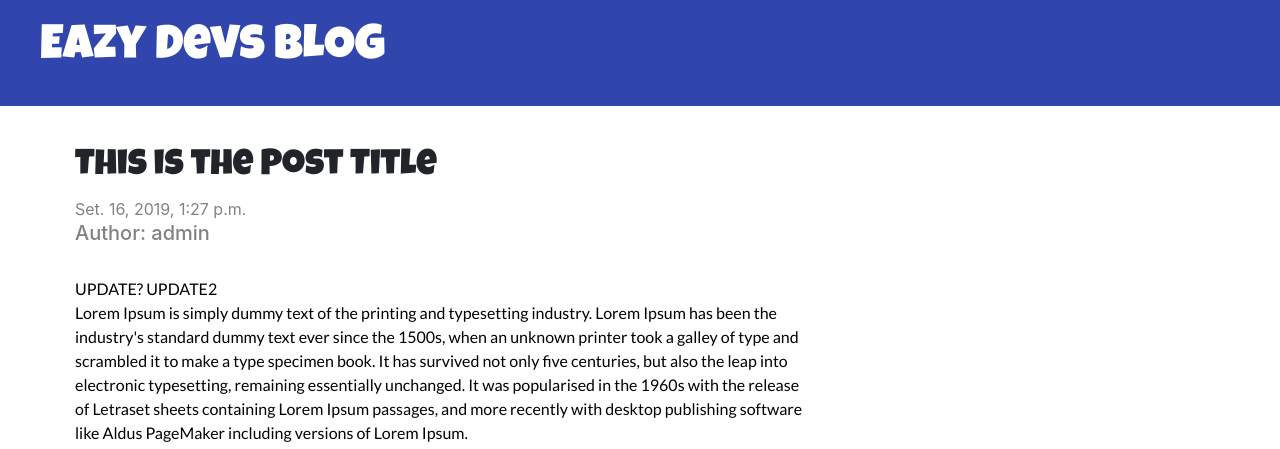
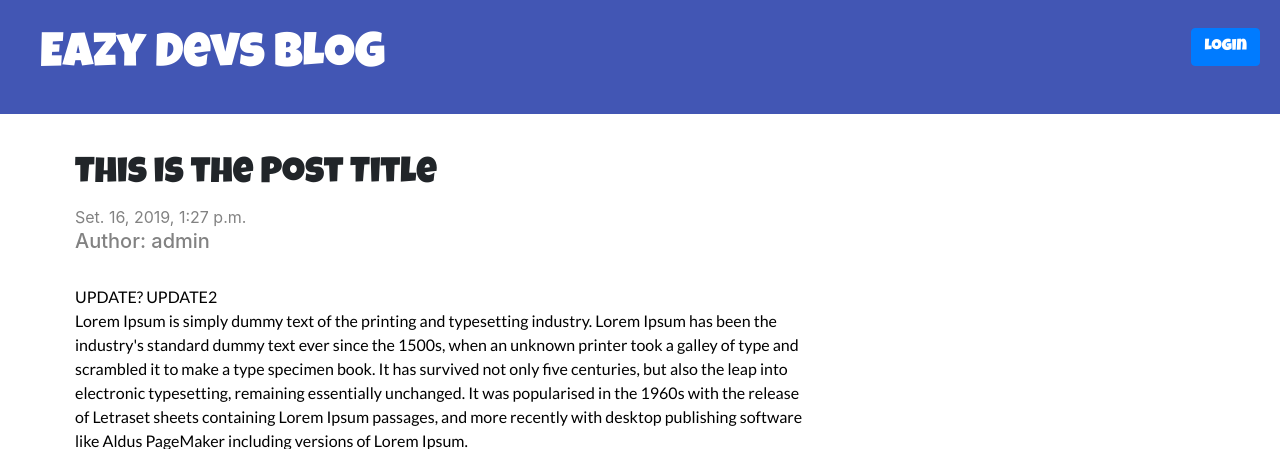
Before and after one commit to JoaoLuisProjetos/BlogApp, a Django app: page /post/1 in a window 1280 px wide. Shown: the top 449 px of the page. Run offline with Django 3.2, Linux system fonts and the light colour scheme; data comes from the database, SQL or seed files in the repository; both versions use the stored data as it was after the commit; some libraries are stand-ins or nearby versions.

Commit message:
Finalizada funcionalidade de login e requerimento de autenticacao para paginas Admin

```diff
--- a/blog/static/blog.css
+++ b/blog/static/blog.css
@@ -1,5 +1,13 @@
+// coment. {
+   paleta de cores
+   Gainsboro #E1E1DC;
+   Perola #E4E6C3;
+   azul violeta : #4256B4;
+   nickel cinza #727574;
+   dark metal #272628;
+}
 .page-header {
-  background-color: #3046ad;
+  background-color: #4256b4;
   margin-top: 0;
   padding: 20px 20px 20px 40px;
 }
@@ -11,7 +19,7 @@
 }
 
 .page-header .btn-primary {
-float: right;
+  float: right;
 }
 
 .content{
--- a/blog/templates/blog/base.html
+++ b/blog/templates/blog/base.html
@@ -5,7 +5,7 @@
 
 <head>
 	<meta charset="UTF-8">
-	<title>My Blog</title>
+	<title>{% block title %}{% endblock %}</title>
 	<link href="https://fonts.googleapis.com/css?family=Fjalla+One|Lato|Luckiest+Guy&display=swap" rel="stylesheet">
 	<link rel="stylesheet" href="https://stackpath.bootstrapcdn.com/bootstrap/4.3.1/css/bootstrap.min.css" >
 	<link rel="stylesheet" href="{% static '/blog.css'%}">
@@ -15,10 +15,16 @@
 
 <div class="page-header">
 
-	{% if user.is_authenticated %}
-		<h1><a href="{% url 'blog:post_new' %}" ><button type="button" class="btn btn-primary">+ New Post</button></a></h1>
-		<h1><a href="{% url 'blog:post_drafts' %}" ><button type="button" class="btn btn-primary">Post Drafts</button></a></h1>
-	{% endif %}
+
+	<div class="top-menu">
+		{% if user.is_authenticated %}
+			<h1><a href="{% url 'blog:post_new' %}" ><button type="button" class="btn btn-primary">+ New Post</button></a></h1>
+			<h1><a href="{% url 'blog:post_drafts' %}" ><button type="button" class="btn btn-primary">Post Drafts</button></a></h1>
+		{% else %}
+			<h1><a href="{% url 'blog:login' %}" ><button type="button" class="btn btn-primary">Login</button></a></h1>
+		{% endif %}
+	</div>
+
 
 	<h1><a href="{% url 'blog:post_list' %}">Eazy Devs BLOG</a></h1>
 </div>
--- a/blog/templates/blog/post_detail.html
+++ b/blog/templates/blog/post_detail.html
@@ -1,4 +1,6 @@
 {% extends "blog/base.html" %}
+
+{% block title %} {{ post.title }} {% endblock %}
 
 {% block content %}
 	<div class="post">
--- a/blog/templates/blog/post_drafts.html
+++ b/blog/templates/blog/post_drafts.html
@@ -1,4 +1,6 @@
 {% extends "blog/base.html" %}
+
+{% block title %} My Drafts {% endblock %}
 
 {% block content %}
   {% for post in posts %}
--- a/blog/templates/blog/post_edit.html
+++ b/blog/templates/blog/post_edit.html
@@ -1,4 +1,6 @@
 {% extends "blog/base.html" %}
+
+{% block title %} {{ post.title }} {% endblock %}
 
 {% block content %}
 
--- a/blog/urls.py
+++ b/blog/urls.py
@@ -1,18 +1,29 @@
 from django.urls import path
 from . import views
+from django.contrib.auth.views import LoginView as auth_views
 
 app_name = 'blog'
 urlpatterns =[
-    # index
+    # index: localhost:8080
     path('', views.post_list, name='post_list'),
 
+    # localhost:8080/drafts
     path('drafts/', views.post_drafts, name='post_drafts'),
-    # localhost/post/postID
+
+    # localhost:8080/post/ID
     path('post/<int:pk>', views.post_detail, name='post_detail'),
 
+    # localhost:8080/post/new/
     path('post/new/', views.post_new, name='post_new'),
 
+    # localhost:8080/post/ID/edit/
     path('post/<int:pk>/edit/', views.post_edit, name='post_edit'),
 
+    # localhost:8080/post/ID/publish/
     path('post/<int:pk>/publish/', views.post_publish, name='post_publish'),
+
+    # localhost:8080/account/login/
+    path('login/', auth_views.as_view(template_name="registration/login.html"), name='login'),
+
+    path('logout/', auth_views.as_view(template_name="registration/login.html"), name='logout'),
 ]
--- a/blog/views.py
+++ b/blog/views.py
@@ -1,6 +1,8 @@
 from django.shortcuts import render, get_object_or_404, redirect
 from django.utils import timezone
 from django.http import HttpResponseRedirect
+from django.contrib.auth.decorators import login_required
+
 
 from .models import Post
 from .forms import PostForm
@@ -15,6 +17,7 @@ def post_detail(request, pk):
     stuff_for_frontend = {'post': post}
     return render(request, 'blog/post_detail.html', stuff_for_frontend)
 
+@login_required
 def post_new(request):
     print(request.method)
     # POST
@@ -31,6 +34,7 @@ def post_new(request):
         stuff_for_frontend = {'form': form}
     return render(request, 'blog/post_edit.html', stuff_for_frontend)
 
+@login_required
 def post_edit(request, pk):
     post = get_object_or_404(Post, pk=pk)
     if request.method == "POST":
@@ -47,11 +51,13 @@ def post_edit(request, pk):
         stuff_for_frontend = {'form': form}
     return render(request, 'blog/post_edit.html', stuff_for_frontend)
 
+@login_required
 def post_drafts(request):
     posts = Post.objects.filter(published_date__isnull=True).order_by('-created_date')
     stuff_for_frontend = {'posts': posts}
     return render(request, 'blog/post_drafts.html',stuff_for_frontend)
 
+@login_required
 def post_publish(request, pk):
     post = get_object_or_404(Post, pk=pk)
     post.publish()
--- a/blogapp/settings.py
+++ b/blogapp/settings.py
@@ -27,7 +27,8 @@ DEBUG = True
 
 ALLOWED_HOSTS = []
 
-
+LOGIN_REDIRECT_URL = 'blog:post_list'
+LOGOUT_REDIRECT_URL = 'blog:post_list'
 # Application definition
 
 INSTALLED_APPS = [
--- a/blogapp/urls.py
+++ b/blogapp/urls.py
@@ -18,5 +18,6 @@ from django.urls import path, include
 
 urlpatterns = [
     path('admin/', admin.site.urls),
-    path('', include('blog.urls'))
+    path('', include('blog.urls')),
+    path('accounts/' , include('django.contrib.auth.urls') )
 ]
```
Also changed, not shown: blog/templates/registration/login.html (added, +13 -0 lines), db.sqlite3.
